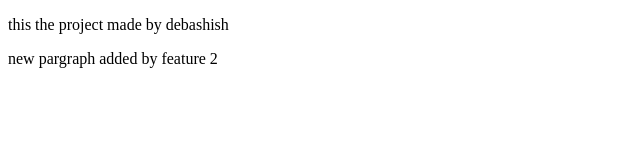
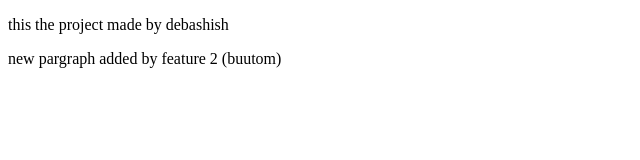
Before and after one commit to Debashish-coder/localrepo, a plain HTML site: page index.html in a window 1280 px wide. Shown: the full height of the page, 0-640 px from the left. Drawn offline with Linux system fonts and the light colour scheme.

Commit message:
new line added

```diff
--- a/index.html
+++ b/index.html
@@ -3,6 +3,6 @@
     <head></head>
     <body>
         <p> this the project made by debashish</p>
-        <p>new pargraph added by feature 2</p>
+        <p>new pargraph added by feature 2 (buutom)</p>
     </body>
 </html>
```
